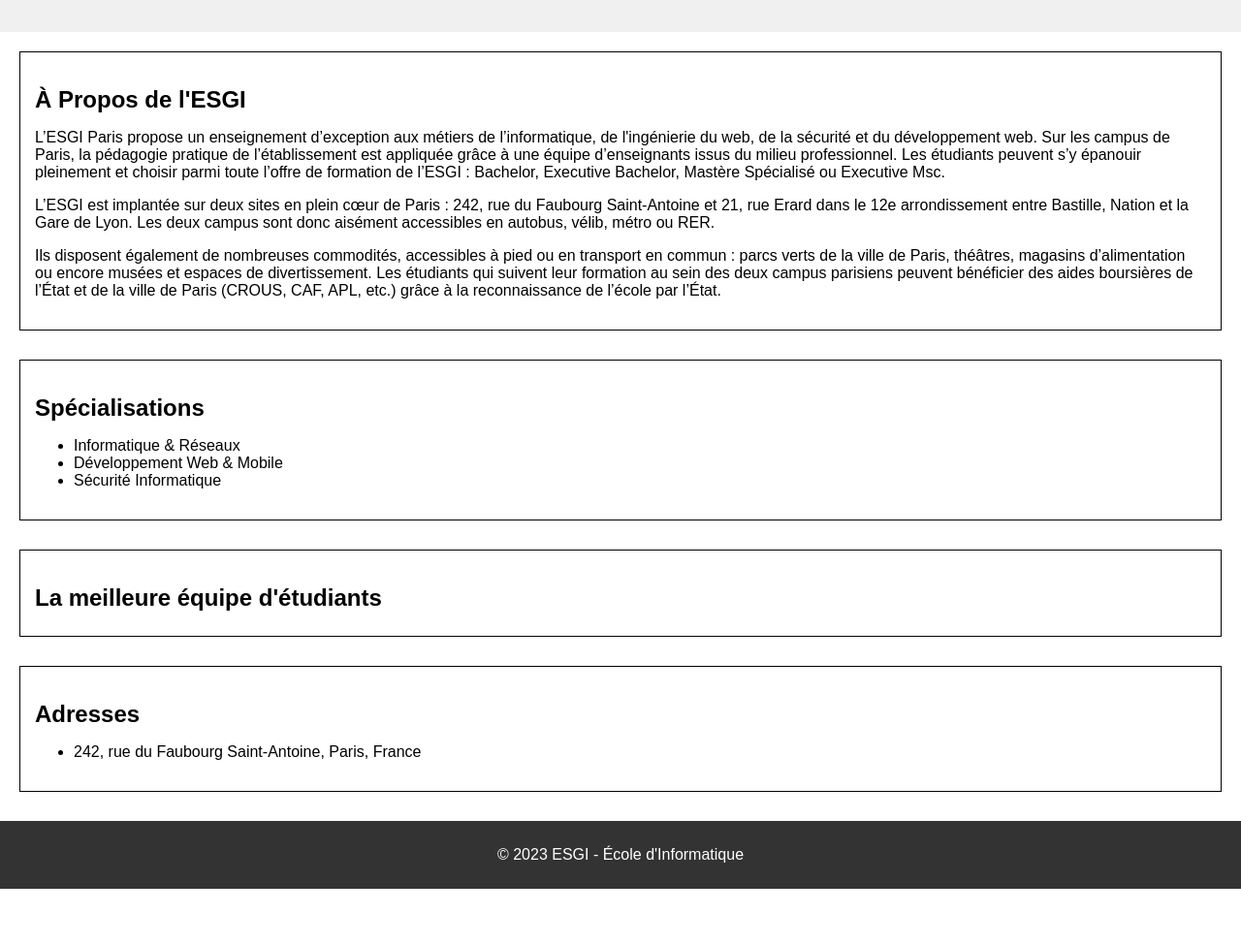
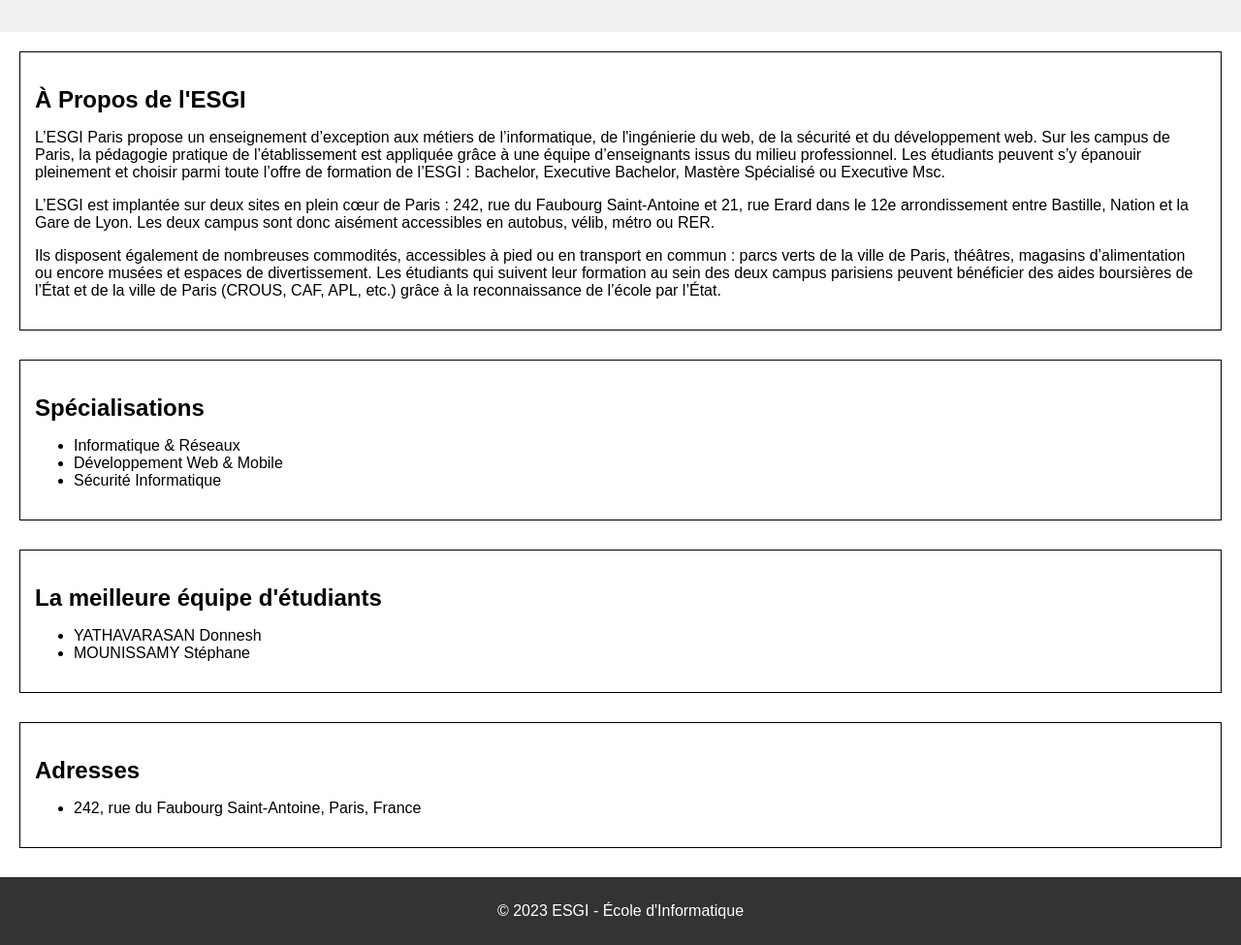
Before and after one commit to ZePoulet78/PROJET_GIT_2I1, a plain HTML site: page index.html in a window 1280 px wide. Shown: the part 121-1096 px from the top of the page at 97% size. Before the commit the page ends 1038 px from the top, so only its background shows below. Drawn offline with Linux system fonts and the light colour scheme.

Commit message:
Add students list in section

```diff
--- a/index.html
+++ b/index.html
@@ -32,6 +32,10 @@
     </section>
     <section>
       <h2>La meilleure équipe d'étudiants</h2>
+      <ul>
+        <li>YATHAVARASAN Donnesh</li>
+        <li>MOUNISSAMY Stéphane</li>
+      </ul>
     </section>
     <section id="address">
       <h2>Adresses</h2>
```
